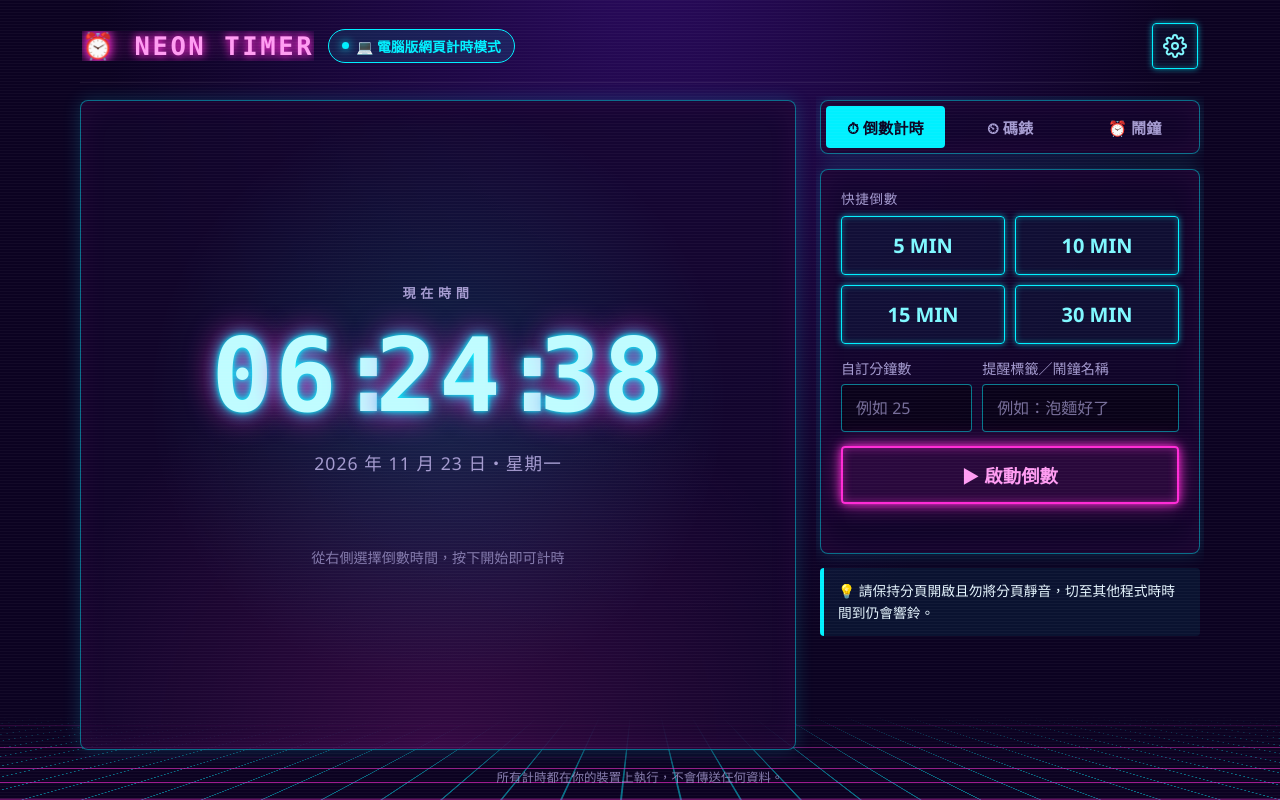
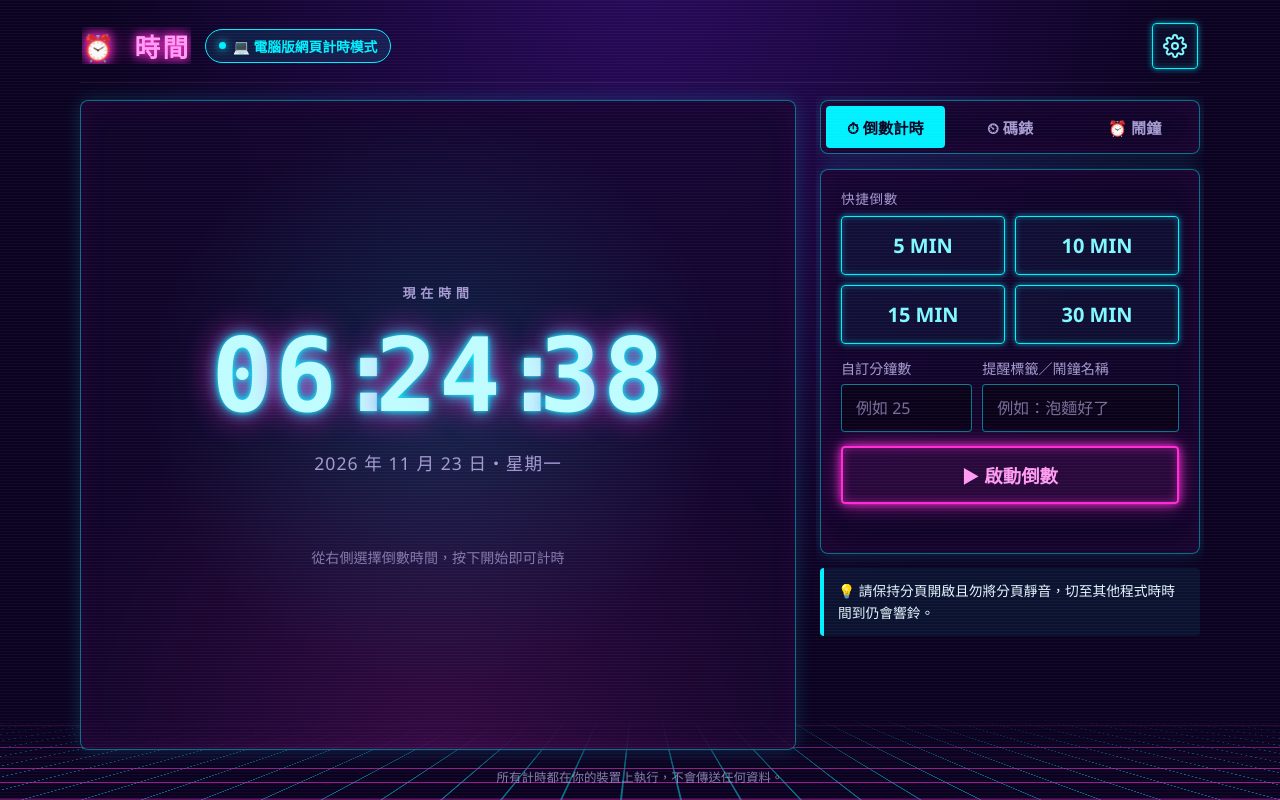
Before and after one commit to Lex-H/alarm_clock, a plain HTML site: page index.html in a window 1280 px wide. Drawn offline with Linux system fonts and the light colour scheme.

Commit message:
標題不再隨美術風格變化，統一顯示「時間」
5 種風格原本各自顯示不同的品牌字樣（翻頁倒數鐘／NEON TIMER／刻・倒數／
倒數計時器／ARCADE TIMER），切換風格時標題會跟著變。改為固定顯示「時間」，
與分頁標題一致；快捷倒數、開始按鈕、響鈴標題等其餘風格文字維持不變。

Co-Authored-By: Claude Sonnet 5 <noreply@anthropic.com>

```diff
--- a/index.html
+++ b/index.html
@@ -16,7 +16,7 @@
 <main class="app" id="app">
   <header class="card topbar">
     <div class="head-main">
-      <h1 class="brand"><span aria-hidden="true">⏰</span> <span id="brandText">倒數計時器</span></h1>
+      <h1 class="brand"><span aria-hidden="true">⏰</span> <span id="brandText">時間</span></h1>
       <button type="button" class="badge" id="modeBadge" title="開啟設定切換模式">偵測中…</button>
     </div>
     <button type="button" class="icon-btn" id="settingsBtn" aria-label="設定" aria-haspopup="dialog" aria-expanded="false" title="設定">
--- a/js/app.js
+++ b/js/app.js
@@ -26,12 +26,14 @@
   }
 
   /* ---------------- Themes ---------------- */
+  // brand text is intentionally the same across all 5 styles (just the page title, "時間");
+  // only the per-style wording below (quick/start/ring) is meant to vary with the art style.
   const THEMES = {
-    flip:   { quick: (m) => `${m} 分鐘`,   start: '開始',               ring: "TIME'S UP", brand: '翻頁倒數鐘',   color: '#efe6d6' },
-    neon:   { quick: (m) => `${m} MIN`,    start: '▶ 啟動倒數',          ring: '// 時間到 //', brand: 'NEON TIMER', color: '#0b0221' },
-    washi:  { quick: (m) => `${m} 分`,     start: '開始',               ring: '時間到',     brand: '刻・倒數',     color: '#efe6d2' },
-    glass:  { quick: (m) => `${m} 分鐘`,   start: '開始',               ring: '時間到了',   brand: '倒數計時器',   color: '#7a5cff' },
-    arcade: { quick: (m) => `LEVEL ${m}`,  start: 'INSERT COIN ▶ START', ring: 'GAME OVER', brand: 'ARCADE TIMER', color: '#05010f' },
+    flip:   { quick: (m) => `${m} 分鐘`,   start: '開始',               ring: "TIME'S UP",    color: '#efe6d6' },
+    neon:   { quick: (m) => `${m} MIN`,    start: '▶ 啟動倒數',          ring: '// 時間到 //', color: '#0b0221' },
+    washi:  { quick: (m) => `${m} 分`,     start: '開始',               ring: '時間到',       color: '#efe6d2' },
+    glass:  { quick: (m) => `${m} 分鐘`,   start: '開始',               ring: '時間到了',     color: '#7a5cff' },
+    arcade: { quick: (m) => `LEVEL ${m}`,  start: 'INSERT COIN ▶ START', ring: 'GAME OVER',   color: '#05010f' },
   };
   let theme = store.get('cd_theme', 'neon');
   if (!THEMES[theme]) theme = 'neon';
@@ -249,7 +251,7 @@
     el.styleGrid.querySelectorAll('[data-theme-name]').forEach((b) => b.setAttribute('aria-pressed', String(b.dataset.themeName === theme)));
     el.quick.querySelectorAll('[data-min]').forEach((b) => { b.textContent = t.quick(b.dataset.min); });
     el.startBtn.textContent = t.start;
-    el.brandText.textContent = t.brand;
+    el.brandText.textContent = BASE_TITLE;
     el.ringTitle.textContent = t.ring;
     el.ringTitle.dataset.text = t.ring;
     if (el.metaTheme) el.metaTheme.content = t.color;
```
